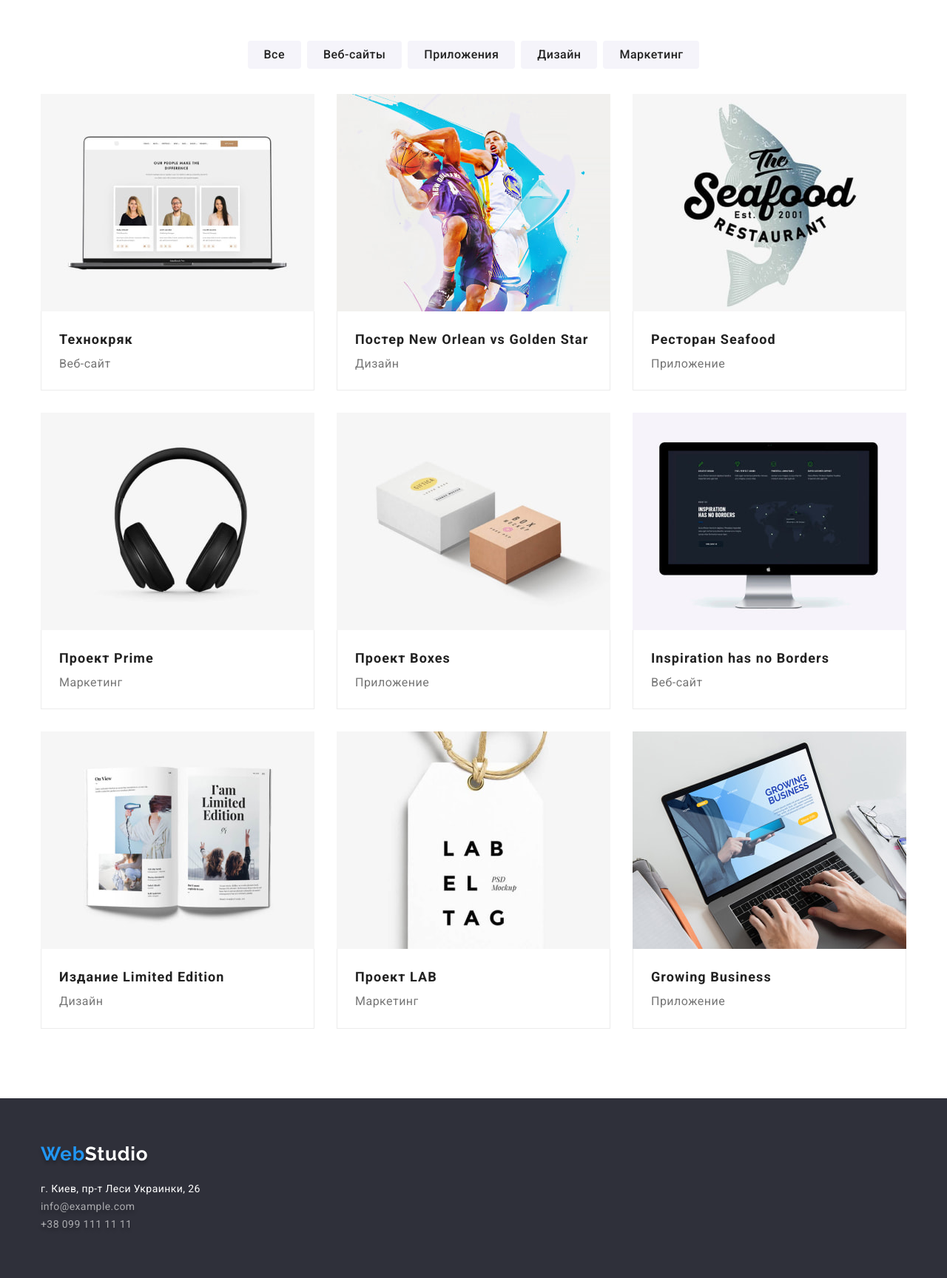
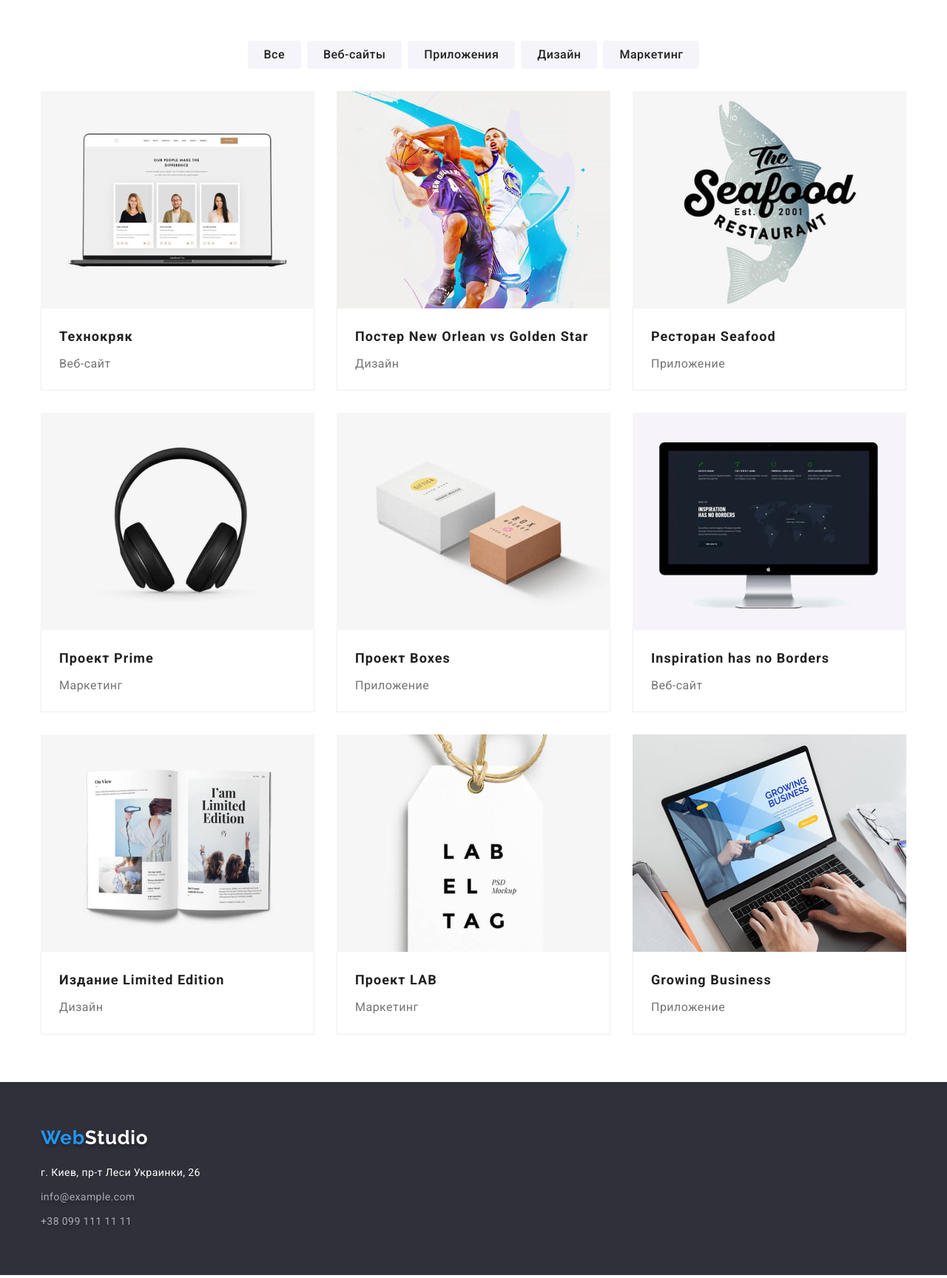
Before and after one commit to b01ma/goit-markup-hw-03, a plain HTML site: page portfolio.html in a window 1280 px wide. Shown: the part 120-1848 px from the top of the page at 74% size. Drawn offline with nearby package versions, Linux system fonts and the light colour scheme.

Commit message:
Fixed issued with CSS

```diff
--- a/css/styles.css
+++ b/css/styles.css
@@ -167,6 +167,8 @@ header .logo-span {
 
 .hero {
   background-color: #2f303a;
+  padding-top: 200px;
+  padding-bottom: 200px;
 }
 
 .hero-heading {
@@ -224,7 +226,7 @@ header .logo-span {
 
 .advantage-list li {
   display: inline-block;
-  flex-basis: 270px;
+  width: 270px;
   margin-right: 30px;
 }
 
@@ -246,7 +248,10 @@ header .logo-span {
 /* О компании */
 .about-list {
   display: flex;
-  justify-content: space-between;
+}
+
+.about-list .list-item:not(:last-child) {
+  margin-right: 30px;
 }
 
 .about {
@@ -272,14 +277,26 @@ header .logo-span {
 
 .team-list {
   display: flex;
-  justify-content: space-between;
-
-  padding-bottom: 30px;
 }
 
-.team-list .image {
+.team-list .list-item:not(:last-child) {
+  margin-right: 30px;
+}
+
+.image {
   display: block;
-  margin-bottom: 30px;
+  margin: 0;
+}
+
+.team-list .list-content {
+  padding: 30px;
+}
+
+.team-list .list-item {
+  background: #ffffff;
+  box-shadow: 0px 1px 3px rgba(0, 0, 0, 0.12), 0px 1px 1px rgba(0, 0, 0, 0.14),
+    0px 2px 1px rgba(0, 0, 0, 0.2);
+  border-radius: 0px 0px 4px 4px;
 }
 .team h3 {
   color: var(--secondary-text-color);
@@ -330,6 +347,10 @@ header .logo-span {
   padding: 6px 22px;
 }
 
+.portfolio-list {
+  margin-bottom: 30px;
+}
+
 .portfolio-list .list-item:not(:last-child) {
   margin-right: 8px;
 }
@@ -345,17 +366,23 @@ header .logo-span {
 .projects-list {
   display: flex;
   flex-wrap: wrap;
-  justify-content: space-between;
-  margin-top: 34px;
+  margin-right: -30px;
+  margin-bottom: -30px;
 }
 
 .projects-list .list-item {
-  flex-basis: 370px;
+  flex-basis: calc(100% / 3 - 30px);
+  margin-right: 30px;
   margin-bottom: 30px;
 }
 
-.image {
-  display: block;
+.projects-list .list-content {
+  padding: 20px 24px;
+
+  background: #ffffff;
+  border-right: 1px solid #eeeeee;
+  border-bottom: 1px solid #eeeeee;
+  border-left: 1px solid #eeeeee;
 }
 
 .projects h2 {
@@ -365,26 +392,13 @@ header .logo-span {
   line-height: 2;
   letter-spacing: 0.06em;
 
-  padding-left: 24px;
-  padding-right: 24px;
-  padding-top: 20px;
-
-  border-left: 1px solid #ececec;
-  border-right: 1px solid #ececec;
+  margin-bottom: 4px;
 }
 
 .projects p {
   font-size: 16px;
   line-height: 1.88;
   letter-spacing: 0.03em;
-
-  padding-left: 24px;
-  padding-right: 24px;
-  padding-bottom: 20px;
-
-  border-left: 1px solid #ececec;
-  border-right: 1px solid #ececec;
-  border-bottom: 1px solid #ececec;
 }
 
 /* Подвал сайта */
@@ -399,8 +413,9 @@ footer .logo-span {
   color: #ffffff;
 }
 
-.footer-list {
-  margin-top: 20px;
+footer .logo {
+  display: inline-block;
+  margin-bottom: 20px;
 }
 
 .address {
@@ -417,3 +432,7 @@ footer .logo-span {
   text-shadow: 0px 4px 4px rgba(0, 0, 0, 0.25);
   color: rgba(255, 255, 255, 0.6);
 }
+
+.footer-list > .list-item:not(:last-child) {
+  margin-bottom: 9px;
+}
--- a/portfolio.html
+++ b/portfolio.html
@@ -79,51 +79,132 @@
         <div class="projects container">
             <ul class="projects-list list">
                 <li class="list-item" >
+                    <div class="card">
+                        <div class="thumb-img">
                             <img class="image" src="./images/portfolioProject1.jpg" alt="Веб-сайт Технокряк" width="370">
+                        </div>
+
+                        <div class="list-content">
                             <h2>Texнокряк</h2>
                             <p>Веб-сайт</p>
+                        </div>
+                    </div>
+
                 </li>
-                <li>
+                <li class="list-item">
+                    <div class="card">
+                        <div class="thumb-img">
                             <img class="image" src="./images/portfolioProject2.jpg" alt="Дизайн Постера Нового Орлеана против Голбен Стар"
                                 width="370">
+                        </div>
+
+                        <div class="list-content">
                             <h2>Постер New Orlean vs Golden Star</h2>
                             <p>Дизайн</p>
+                        </div>
+                    </div>
+
+
                 </li>
                 <li class="list-item" >
+                    <div class="card">
+                        <div class="thumb-img">
                             <img class="image" src="./images/portfolioProject3.jpg" alt="Приложение Ресторана Сифуб" width="370">
+                        </div>
+
+                        <div class="list-content">
                             <h2>Ресторан Seafood</h2>
                             <p>Приложение</p>
+                        </div>
+                    </div>
+
+
                 </li>
 
                 <li class="list-item" >
+                    <div class="card">
+                        <div class="thumb-img">
                             <img class="image" src="./images/portfolioProject4.jpg" alt="Маркетинг Проекта Прайм" width="370">
+                        </div>
+
+                        <div class="list-content">
                             <h2>Проект Prime</h2>
                             <p>Маркетинг</p>
+                        </div>
+                    </div>
+
+
                 </li>
                 <li class="list-item" >
+                    <div class="card">
+                        <div class="thumb-img">
                             <img class="image" src="./images/portfolioProject5.jpg" alt="Приложение проэкта коробок" width="370">
+                        </div>
+
+                        <div class="list-content">
                             <h2>Проект Boxes</h2>
                             <p>Приложение</p>
+                        </div>
+                    </div>
+
+
                 </li>
                 <li class="list-item" >
-                    <img class="image" src="./images/portfolioProject6.jpg" alt="Веб-сайт компании вдохновение не имеет границ" width="370">
+                    <div class="card">
+                        <div class="thumb-img">
+                            <img class="image" src="./images/portfolioProject6.jpg" alt="Веб-сайт компании вдохновение не имеет границ"
+                                width="370">
+                        </div>
+
+                        <div class="list-content">
                             <h2>Inspiration has no Borders</h2>
                             <p>Веб-сайт</p>
+                        </div>
+                    </div>
+
+
                 </li>
                 <li class="list-item" >
+                    <div class="card">
+                        <div class="thumb-img">
                             <img class="image" src="./images/portfolioProject7.jpg" alt="Дизайн издания Лимитед Эдишн" width="370">
+                        </div>
+
+                        <div class="list-content">
                             <h2>Издание Limited Edition</h2>
                             <p>Дизайн</p>
+                        </div>
+                    </div>
+
+
                 </li>
                 <li class="list-item" >
+                    <div class="card">
+                        <div class="thumb-img">
                             <img class="image" src="./images/portfolioProject8.jpg" alt="Маркетинг проэкта ЛАБ" width="370">
+                        </div>
+
+                        <div class="list-content">
                             <h2>Проект LAB</h2>
                             <p>Маркетинг</p>
+                        </div>
+                    </div>
+
+
                 </li>
                 <li class="list-item" >
+                    <div class="card">
+                        <div class="thumb-img">
                             <img class="image" src="./images/portfolioProject9.jpg" alt="Приложение компании Растущий бизнес" width="370">
+                        </div>
+
+                        <div class="list-content">
                             <h2>Growing Business</h2>
                             <p>Приложение</p>
+                        </div>
+                    </div>
+
+
                 </li>
             </ul>
         </div>
@@ -138,13 +219,13 @@
     <div class="container">
         <a class="link logo" href="./index.html">Web<span class="logo-span link">Studio</span></a>
         <ul class="footer-list list">
-            <li>
+            <li class="list-item">
                 <address class="address">г. Киев, пр-т Леси Украинки, 26</address>
             </li>
-            <li>
+            <li class="list-item">
                 <a class="link footer-contacts" href="">info@example.com</a>
             </li>
-            <li>
+            <li class="list-item">
                 <a class="link footer-contacts" href="">+38 099 111 11 11</a>
             </li>
         </ul>
@@ -152,6 +233,7 @@
 
 </footer>
 </body>
+</body>
 
 </body>
 </html>
```
Also changed, not shown: index.html (+33 -11 lines). Lines whose indentation alone changed are shown as unchanged.
